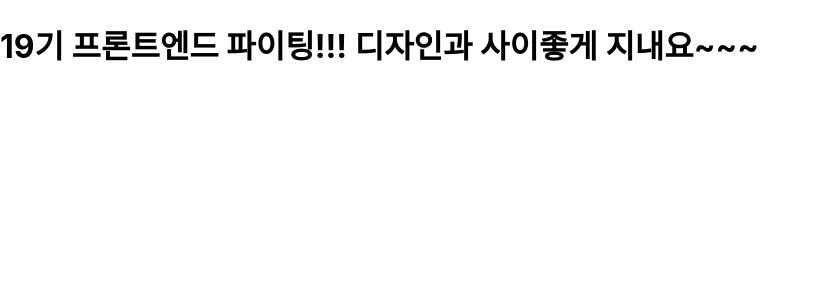
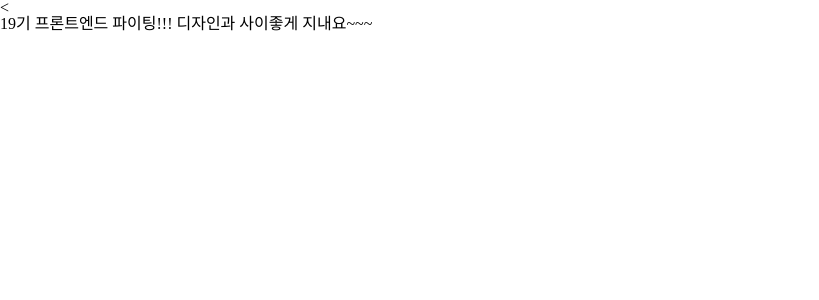
Before and after one commit to CEOS-Developers/react-messenger-19th, a React (Create React App) app: page / in a window 1280 px wide. Shown: the top 300 px of the page, without its empty margins (0-819 px from the left). Built offline with nearby package versions, Linux system fonts and the light colour scheme.

Commit message:
Chore : apply reset.css
1. styled-reset 모듈을 통해 컴포넌트 방식으로 적용

```diff
--- a/package.json
+++ b/package.json
@@ -14,6 +14,7 @@
     "react-dom": "^18.2.0",
     "react-scripts": "5.0.1",
     "styled-components": "^6.1.8",
+    "styled-reset": "^4.5.2",
     "typescript": "^4.9.5",
     "web-vitals": "^2.1.4"
   },
--- a/src/App.tsx
+++ b/src/App.tsx
@@ -1,13 +1,17 @@
 import { ThemeProvider } from 'styled-components';
 import theme from './styles/theme';
+import GlobalStyles from './styles/globalStyles';
 
 function App() {
   return (
-    <ThemeProvider theme={theme}>
-      <div>
-        <h1>19기 프론트엔드 파이팅!!! 디자인과 사이좋게 지내요~~~</h1>
-      </div>
-    </ThemeProvider>
+    <>
+      <GlobalStyles />
+      <ThemeProvider theme={theme}>
+        <div>
+          <h1>19기 프론트엔드 파이팅!!! 디자인과 사이좋게 지내요~~~</h1>
+        </div>
+      </ThemeProvider>
+    </>
   );
 }
 
--- /dev/null
+++ b/src/styles/globalStyles.jsx
@@ -0,0 +1,9 @@
+import { createGlobalStyle } from 'styled-components';
+import reset from 'styled-reset';
+
+const GlobalStyles = createGlobalStyle`
+  ${reset}
+  box-sizing: border-box;
+`;
+
+export default GlobalStyles;
```
Also changed, not shown: public/index.html (+1 -22 lines), 1 other file (tests, documents, lock files or other folders).
